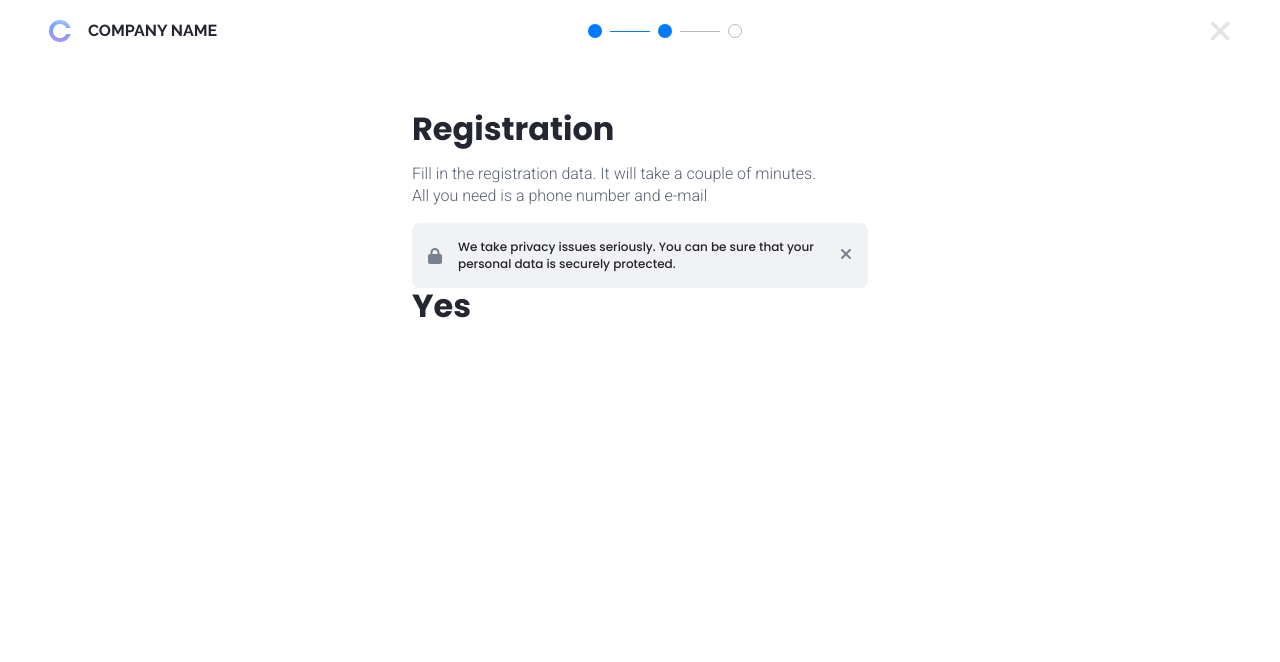
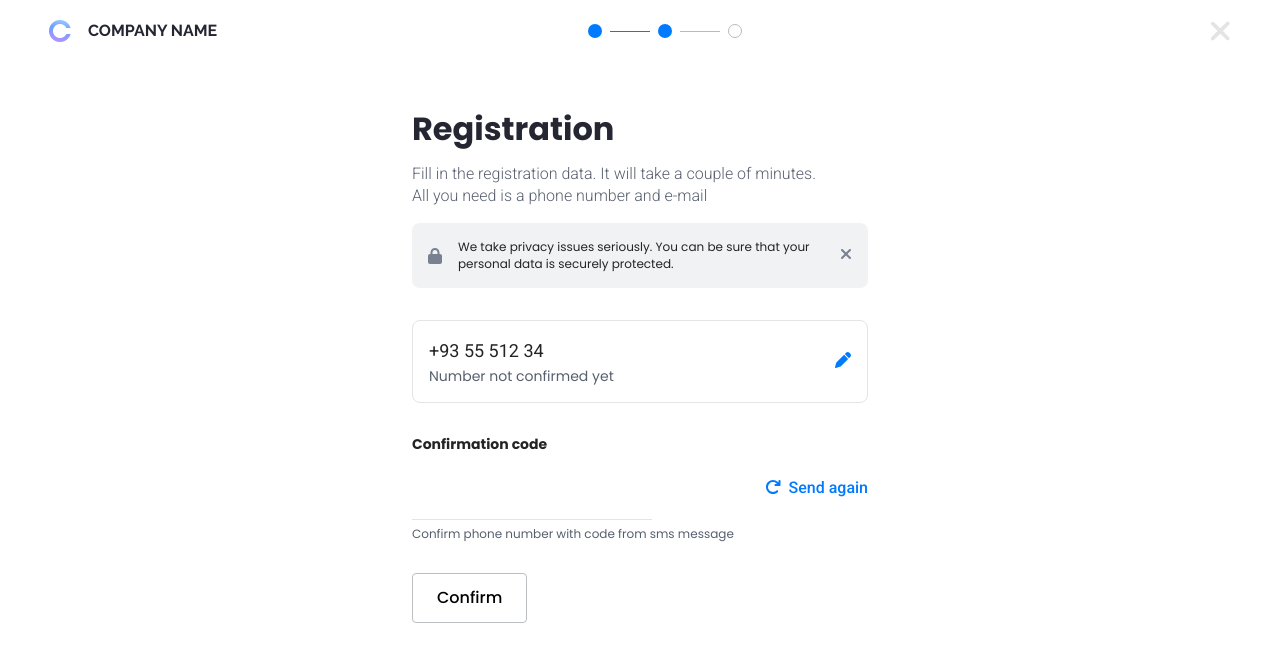
Before and after one commit to DaNaRim/ekreative-frontend-task5, a React (Create React App) app: page / in a window 1280 px wide. Both pictures are taken after typing "5551234" into the empty fields and a click on the button "Send code". Shown: the top 662 px of the page. Built offline with nearby package versions, Linux system fonts and the light colour scheme.

Commit message:
UPDATE finish stage2 and improve stage1

```diff
--- a/src/app/App.scss
+++ b/src/app/App.scss
@@ -1,9 +1,9 @@
-@import url('https://fonts.googleapis.com/css2?family=Poppins:wght@500;700&family=Raleway:wght@700&family=Roboto:wght@300&display=swap');
+@import url("https://fonts.googleapis.com/css2?family=Poppins:wght@400;500;700&family=Raleway:wght@400;700&family=Roboto:wght@300;400;500&display=swap");
 
 * {
   box-sizing: border-box;
 }
 
-h1, h2, h3, h4, h5, h6, p {
+h1, h2, h3, h4, h5, h6, p, label {
   margin: 0;
 }
--- a/src/assets/styles/colorPalette.scss
+++ b/src/assets/styles/colorPalette.scss
@@ -7,3 +7,4 @@ $athensGray: #f0f2f4;
 $shark: #242426;
 $raven: #79808f;
 $silverSand: #bbbfc1;
+$Silver: #cbcbcb;
--- a/src/assets/styles/templates.scss
+++ b/src/assets/styles/templates.scss
@@ -1,3 +1,5 @@
+@import "colorPalette";
+
 @mixin clearButtonStyles {
   padding: 0;
   margin: 0;
@@ -9,3 +11,39 @@
   text-align: inherit;
   cursor: pointer;
 }
+
+@mixin fieldsetBox {
+  padding: 2em;
+  border: solid 1px $iron;
+  border-radius: 0.5em;
+}
+
+@mixin input {
+  font-family: Roboto, serif;
+  width: 100%;
+  height: 100%;
+  padding: 0.5em;
+  border: none;
+  border-bottom: 1px solid $iron;
+  outline: none;
+  color: $shuttleGray;
+
+  &:focus {
+    border-bottom: 1px solid $azureRadiance;
+  }
+
+  &::placeholder {
+    opacity: 0.8;
+  }
+}
+
+@mixin button {
+  font-family: Poppins, serif;
+  font-size: 1rem;
+  font-weight: 500;
+  line-height: 1.5;
+  padding: 0.75em 1.5em;
+  border: 1px solid $silverSand;
+  border-radius: 0.25em;
+  background-color: white;
+}
--- a/src/common/components/Stage1/Stage1.module.scss
+++ b/src/common/components/Stage1/Stage1.module.scss
@@ -1,12 +1,10 @@
 @import "src/assets/styles/colorPalette";
+@import "src/assets/styles/templates";
 
 .stage1 {
-  > form {
   .phoneSet {
     margin-top: 2em;
-      padding: 2em;
-      border: solid 1px $iron;
-      border-radius: 0.5em;
+    @include fieldsetBox;
 
     .formDesc {
       font-family: Poppins, serif;
@@ -31,17 +29,7 @@
       }
 
       input {
-          font-family: Roboto, serif;
-          width: 100%;
-          height: 100%;
-          padding: 0.5em;
-          border: none;
-          border-bottom: 1px solid $iron;
-          outline: none;
-
-          &::placeholder {
-            opacity: 0.8;
-          }
+        @include input;
       }
     }
 
@@ -55,15 +43,7 @@
   }
 
   .submitButton {
-      font-family: Poppins, serif;
-      font-size: 1rem;
-      font-weight: 500;
-      line-height: 1.5;
+    @include button;
     margin-top: 2em;
-      padding: 0.75em 1.5em;
-      border: 1px solid $silverSand;
-      border-radius: 0.25em;
-      background-color: white;
   }
 }
-}
--- a/src/common/components/Stage1/Stage1.tsx
+++ b/src/common/components/Stage1/Stage1.tsx
@@ -26,6 +26,7 @@ const Stage1 = ({handleComplete}: Stage1Props) => {
 
     const transformPhoneNumber = (phoneNumber: string) => {
         const phone = phoneNumber.replaceAll(" ", "")
+                                 .replace(/\D/g, "")
 
         const firstPart = phone.slice(0, 2)
         const secondPart = phone.slice(2, 5)
@@ -49,8 +50,7 @@ const Stage1 = ({handleComplete}: Stage1Props) => {
     }
 
     return (
-        <section className={styles.stage1}>
-            <form onSubmit={handleSubmit(handleStage1)}>
+        <form className={styles.stage1} onSubmit={handleSubmit(handleStage1)}>
             <fieldset className={styles.phoneSet}>
                 <p className={styles.formDesc}>Enter your phone number</p>
                 <div className={styles.phoneWrapper}>
@@ -63,15 +63,15 @@ const Stage1 = ({handleComplete}: Stage1Props) => {
                                                          className={styles.countryCode}/>}
                     />
                     <input type="tel"
-                               {...register("phoneNumber", {required: true})}
+                           {...register("phoneNumber", {required: true, pattern: /^\d+/})}
                            placeholder="555 555-1234"
                            onChange={e => transformPhoneNumber(e.target.value)}/>
                 </div>
-                    {errors.phoneNumber && <p className={styles.error}>Phone number is required</p>}
+                {errors.phoneNumber?.type === "required" && <p className={styles.error}>Phone number is required</p>}
+                {errors.phoneNumber?.type === "pattern" && <p className={styles.error}>Phone number is invalid</p>}
             </fieldset>
             <button type="submit" className={styles.submitButton}>Send code</button>
         </form>
-        </section>
     )
 }
 
--- /dev/null
+++ b/src/common/components/Stage2/Stage2.module.scss
@@ -0,0 +1,98 @@
+@import "src/assets/styles/colorPalette";
+@import "src/assets/styles/templates";
+
+.phoneBox {
+  @include fieldsetBox;
+  display: flex;
+  align-items: center;
+  justify-content: space-between;
+  margin-top: 2em;
+  padding: 1em;
+
+  .leftWrapper {
+
+    h2 {
+      font-family: Roboto, serif;
+      font-size: 1.125rem;
+      font-weight: normal;
+      line-height: 1.56;
+      color: $shark;
+    }
+
+    p {
+      font-family: Poppins, serif;
+      font-size: 0.875rem;
+      line-height: 1.38;
+      margin-top: 0.125em;
+      color: $shuttleGray;
+    }
+  }
+
+  > button {
+    @include clearButtonStyles;
+
+    .penIcon {
+      color: $azureRadiance;
+    }
+  }
+}
+
+.codeForm {
+  margin-top: 2em;
+
+
+  .codeWrapper {
+    display: flex;
+    align-items: center;
+    justify-content: space-between;
+
+    .leftSide {
+      h2 {
+        font-family: Poppins, serif;
+        font-size: 0.875rem;
+        line-height: 1.38;
+        text-align: left;
+        color: $shark;
+      }
+
+      > input {
+        @include input;
+        font-size: 1.5rem;
+        width: 10em;
+        margin-top: 0.5em;
+        padding: 0.5em;
+        letter-spacing: 0.25em;
+      }
+
+      p {
+        font-family: Poppins, serif;
+        font-size: 0.75rem;
+        line-height: 1.33;
+        margin-top: 0.5em;
+        color: $shuttleGray;
+      }
+    }
+
+    .sendAgain {
+      color: $azureRadiance;
+
+      span {
+        font-family: Roboto, serif;
+        font-size: 1rem;
+        font-weight: 500;
+        line-height: 1.5;
+        margin-left: 0.5em;
+      }
+    }
+  }
+
+  .error {
+    margin-top: 0.5em;
+    color: red;
+  }
+
+  .submitButton {
+    @include button;
+    margin-top: 2em;
+  }
+}
--- /dev/null
+++ b/src/common/components/Stage2/Stage2.tsx
@@ -0,0 +1,81 @@
+import {faArrowRotateRight, faPen} from "@fortawesome/free-solid-svg-icons"
+import {FontAwesomeIcon} from "@fortawesome/react-fontawesome"
+import {useForm} from "react-hook-form"
+import styles from "./Stage2.module.scss"
+
+type Stage2Props = {
+    countryCode: string,
+    phone: string,
+    handleComplete: () => void
+}
+
+const RIGHT_CODE: number = 1234
+const CODE_LENGTH: number = 4
+
+const Stage2 = ({countryCode, phone, handleComplete}: Stage2Props) => {
+
+    const {register, handleSubmit, setError, setValue, formState: {errors}} = useForm<{code: string}>()
+
+    const transformPhoneNumber = () => {
+        const firstPart = phone.slice(0, 2)
+        const secondPart = phone.slice(2, 5)
+        const thirdPart = phone.slice(5, 7)
+        const fourthPart = phone.slice(7, 9)
+        const fifthPart = phone.slice(9)
+
+        return `${countryCode}`
+            + ` ${firstPart}`
+            + `${secondPart ? ` ${secondPart}` : ""}`
+            + `${thirdPart ? ` ${thirdPart}` : ""}`
+            + `${fourthPart ? ` ${fourthPart}` : ""}`
+            + `${fifthPart ? ` ${fifthPart}` : ""}`
+    }
+
+    const handleCodeChange = (code: string) => {
+        const result = code.replace(/\D/g, "").slice(0, CODE_LENGTH)
+        setValue("code", result)
+    }
+
+    const handleStage2 = (data: {code: string}) => {
+        if (Number(data.code) === RIGHT_CODE) {
+            handleComplete()
+        } else {
+            setError("code", {type: "manual", message: "Wrong code"})
+        }
+    }
+
+    return (
+        <>
+            <div className={styles.phoneBox}>
+                <div className={styles.leftWrapper}>
+                    <h2>{transformPhoneNumber()}</h2>
+                    <p>Number not confirmed yet</p>
+                </div>
+                <button>
+                    <FontAwesomeIcon className={styles.penIcon} icon={faPen}/>
+                </button>
+            </div>
+            <form className={styles.codeForm} onSubmit={handleSubmit(handleStage2)}>
+                <div className={styles.codeWrapper}>
+                    <div className={styles.leftSide}>
+                        <h2>Confirmation code</h2>
+                        <input type="text" id="code"
+                               {...register("code", {required: true, min: CODE_LENGTH})}
+                               onChange={e => handleCodeChange(e.target.value)}/>
+                        <p>Confirm phone number with code from sms message</p>
+                    </div>
+                    <div className={styles.sendAgain}>
+                        <FontAwesomeIcon icon={faArrowRotateRight}/>
+                        <span>Send again</span>
+                    </div>
+                </div>
+                {errors.code?.type === "required" && <p className={styles.error}>Code is required</p>}
+                {errors.code?.type === "min" && <p className={styles.error}>Code must be 4 digits</p>}
+                {errors.code?.type === "manual" && <p className={styles.error}>{errors.code.message}</p>}
+                <button className={styles.submitButton} type="submit">Confirm</button>
+            </form>
+        </>
+    )
+}
+
+export default Stage2
--- a/src/common/pages/HomePage/HomePage.tsx
+++ b/src/common/pages/HomePage/HomePage.tsx
@@ -3,6 +3,7 @@ import {FontAwesomeIcon} from "@fortawesome/react-fontawesome"
 import React, {useState} from "react"
 import Header from "../../components/Header/Header"
 import Stage1 from "../../components/Stage1/Stage1"
+import Stage2 from "../../components/Stage2/Stage2"
 import styles from "./HomePage.module.scss"
 
 type Stages = 1 | 2 | 3
@@ -26,6 +27,10 @@ const HomePage: React.FC = () => {
         setStage(2)
     }
 
+    const handleStage2 = () => {
+        setStage(3)
+    }
+
     return (
         <main className={styles.home}>
             <Header stage={stage}/>
@@ -36,8 +41,11 @@ const HomePage: React.FC = () => {
                     All you need is a phone number and e-mail
                 </p>
                 {alertOpen && <Alert closeAlert={closeAlert}/>}
+
                 {stage === 1 && <Stage1 handleComplete={handleStage1}/>}
-                {stage === 2 && <h1>Yes</h1>}
+                {stage === 2 &&
+                  <Stage2 countryCode={countryCode} phone={phoneNumber} handleComplete={handleStage2}/>
+                }
             </div>
         </main>
     )
```
Lines whose indentation alone changed are shown as unchanged.
